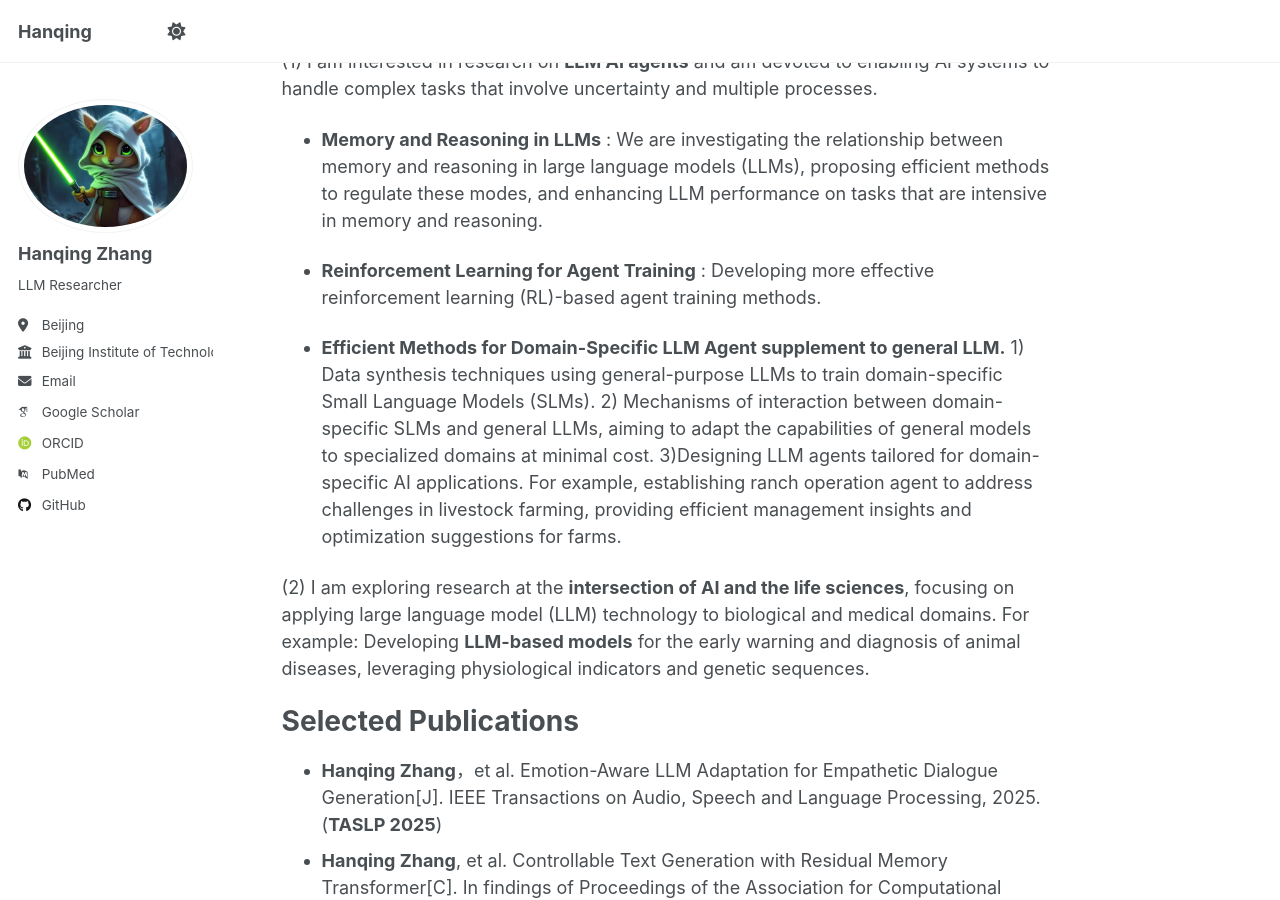
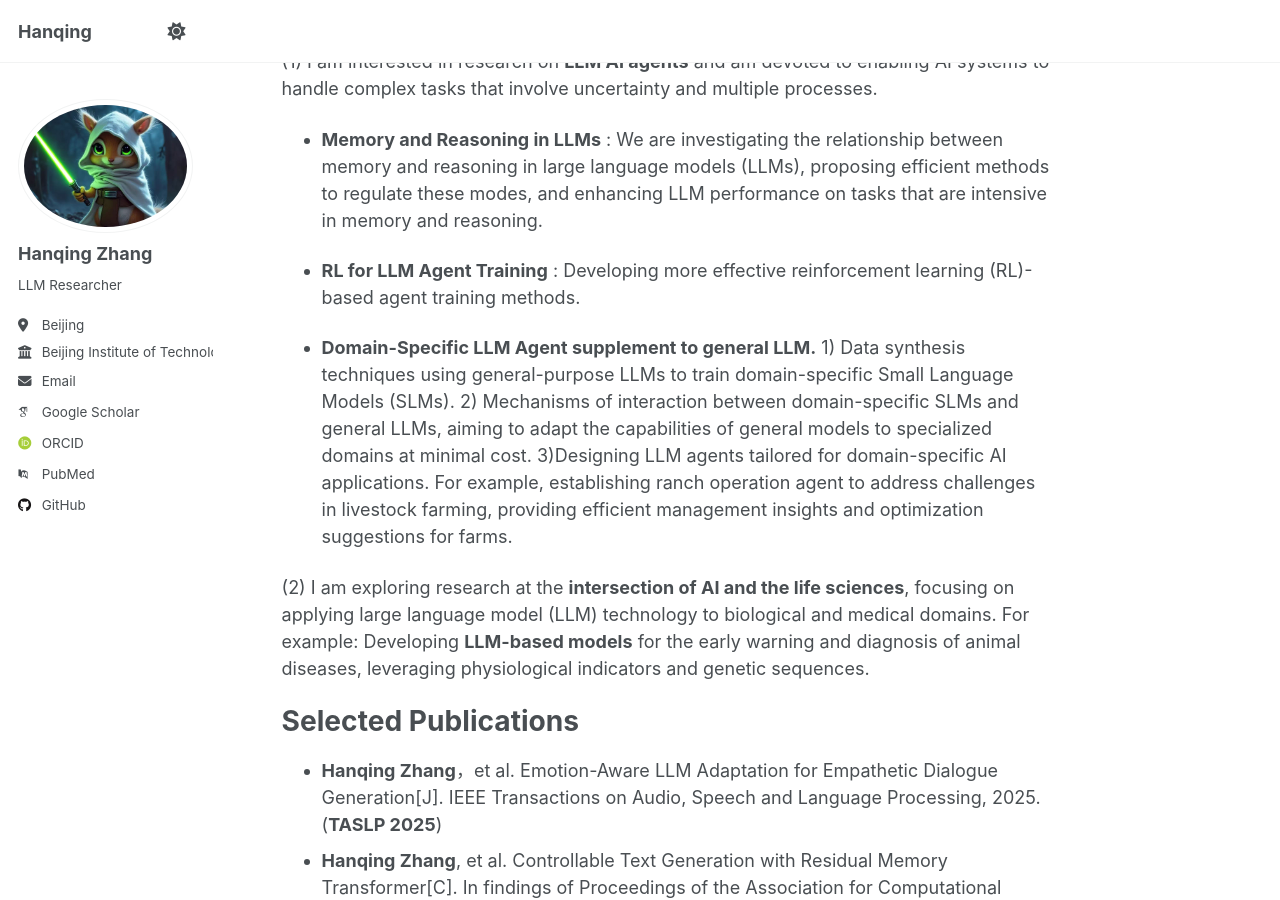
Before and after one commit to littlehacker26/hanqing.github.io, a Jekyll site: the page built from _pages/about.md, in a window 1280 px wide and 900 px high, scrolled down 562 px. Built offline with Jekyll 4.4.1, drawn with Linux system fonts in a browser that asks for light colours; some web fonts are replaced; a script that is not in the unit is left out.

Commit message:
Update about.md

```diff
--- a/_pages/about.md
+++ b/_pages/about.md
@@ -23,9 +23,9 @@ Research
 
 - **Memory and Reasoning in LLMs** : We are investigating the relationship between memory and reasoning in large language models (LLMs), proposing efficient methods to regulate these modes, and enhancing LLM performance on tasks that are intensive in memory and reasoning.
 
--  **Reinforcement Learning for Agent Training** : Developing more effective reinforcement learning (RL)-based agent training methods.
+-  **RL for LLM Agent Training** : Developing more effective reinforcement learning (RL)-based agent training methods.
 
--  **Efficient Methods for Domain-Specific LLM Agent supplement to general LLM.** 1) Data synthesis techniques using general-purpose LLMs to train domain-specific Small Language Models (SLMs).  2) Mechanisms of interaction between domain-specific SLMs and general LLMs, aiming to adapt the capabilities of general models to specialized domains at minimal cost.  3)Designing LLM agents tailored for domain-specific AI applications. For example, establishing ranch operation agent to address challenges in livestock farming, providing efficient management insights and optimization suggestions for farms.
+-  **Domain-Specific LLM Agent supplement to general LLM.** 1) Data synthesis techniques using general-purpose LLMs to train domain-specific Small Language Models (SLMs).  2) Mechanisms of interaction between domain-specific SLMs and general LLMs, aiming to adapt the capabilities of general models to specialized domains at minimal cost.  3)Designing LLM agents tailored for domain-specific AI applications. For example, establishing ranch operation agent to address challenges in livestock farming, providing efficient management insights and optimization suggestions for farms.
 
 
 (2) I am exploring research at the **intersection of AI and the life sciences**, focusing on applying large language model (LLM) technology to biological and medical domains.  For example: Developing **LLM-based models** for the early warning and diagnosis of animal diseases, leveraging physiological indicators and genetic sequences.
```
